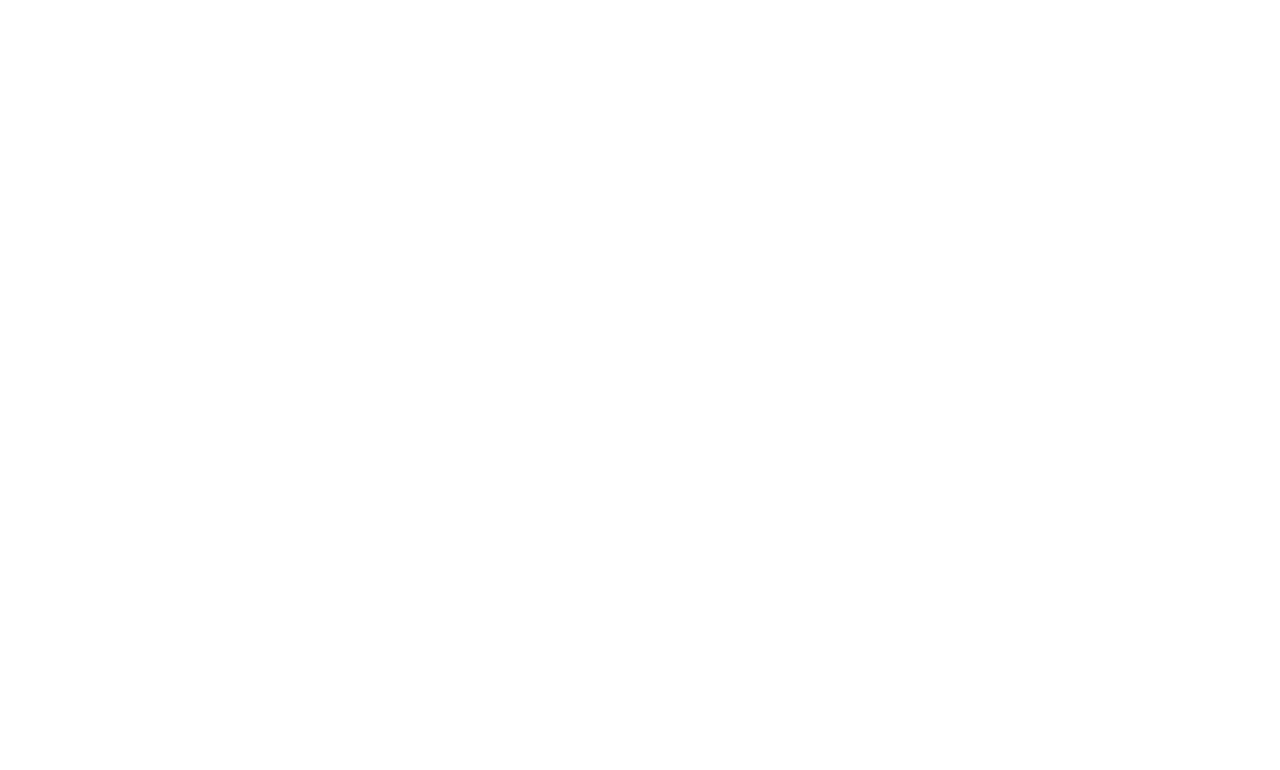
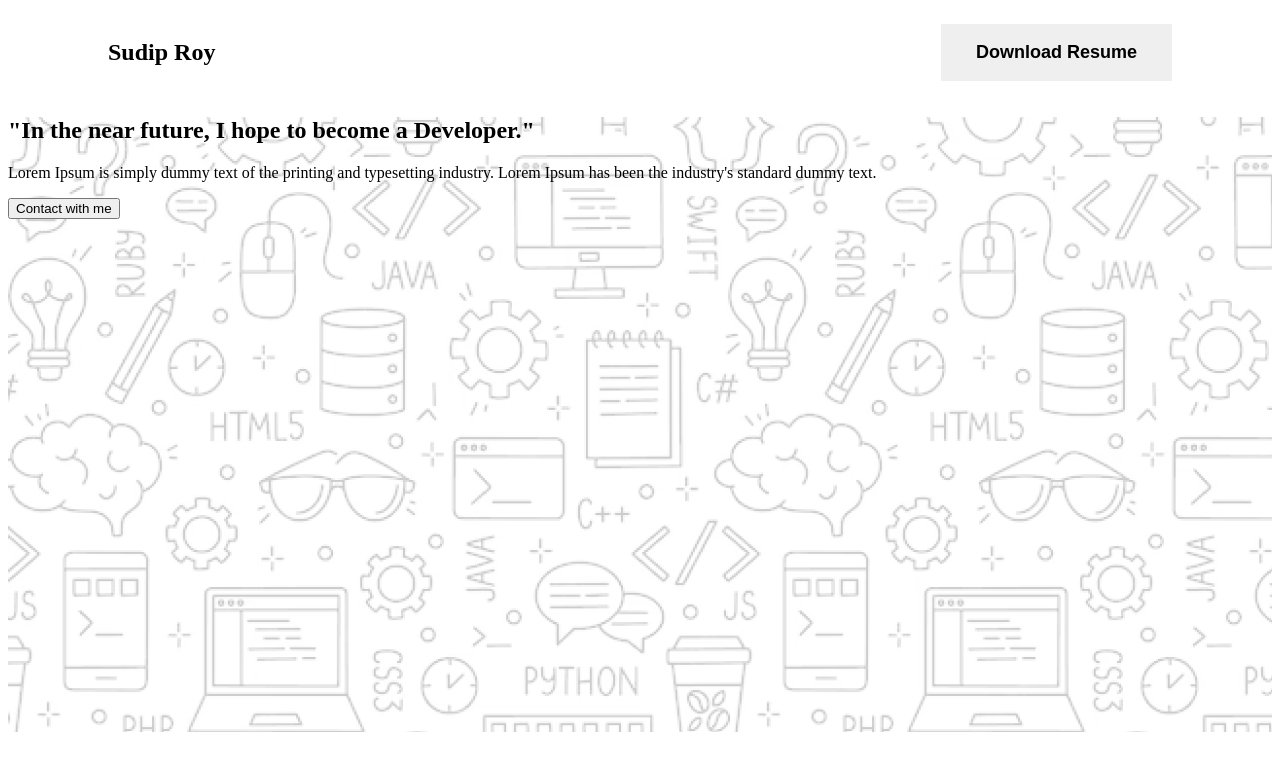
Before and after one commit to roysudip6959/B10A1-Challenge-Begins, a plain HTML site: page index.html in a window 1280 px wide. Drawn offline with Linux system fonts and the light colour scheme.

Commit message:
hosse na

```diff
--- a/blog.css
+++ b/blog.css
@@ -0,0 +1,32 @@
+
+
+.open-sans-normal{
+  font-family: "Open Sans", sans-serif;
+  font-optical-sizing: auto;
+
+  font-style: normal;
+  font-variation-settings:
+    "wdth" 100;
+}
+
+nav{
+    display: flex;
+    align-items: center;
+    justify-content: space-between;
+    margin: 0 100px;
+}
+.btn-1{
+  font-weight: bold;
+  color:black;
+  padding: 18px 35px;
+  border: none;
+  border-radius: 5;
+  font-size: large;
+}
+nav ul li{
+  list-style: none;
+}
+#hero{
+  height: 615px;
+  background-image: url(Hero-bg.png);
+}
--- a/index.html
+++ b/index.html
@@ -3,9 +3,34 @@
 <head>
     <meta charset="UTF-8">
     <meta name="viewport" content="width=device-width, initial-scale=1.0">
-    <title>Document</title>
+    <title>Assginment-1</title>
+    <link rel="preconnect" href="https://fonts.googleapis.com">
+<link rel="preconnect" href="https://fonts.gstatic.com" crossorigin>
+<link href="https://fonts.googleapis.com/css2?family=Open+Sans:ital,wght@0,300..800;1,300..800&display=swap" rel="stylesheet">
+    <link rel="stylesheet" href="blog.css">
 </head>
 <body>
+    <header class="img">
+        <nav>
+            <h2 class="nav-title">Sudip Roy</h2>
+            <ul>
+                <li><a href=""><button class="btn-1">Download Resume</button></a></li>
+            </ul>
+        </nav>
 
+    </header>
+    <section id="hero">
+        <div>
+            <h1>"In the near future, I hope to become a Developer."</h1>
+            <p>Lorem Ipsum is simply dummy text of the printing and typesetting industry. Lorem Ipsum has been the industry's standard dummy text.</p>
+            <button>Contact with me</button>
+        </div>
+    </section>
+    <main>
+
+    </main>
+    <footer>
+
+    </footer>
 </body>
 </html>
```
Also changed, not shown: Hero-bg.png (added), sudip/Group 3.png (renamed from assets/Group 3.png), sudip/Group 4.png (renamed from assets/Group 4.png), sudip/Group.png (renamed from assets/Group.png), sudip/Hero-bg.png (renamed from assets/Hero-bg.png), sudip/Layer_1.png (renamed from assets/Layer_1.png), sudip/css.png (renamed from assets/css.png), sudip/facebook.png (renamed from assets/facebook.png), sudip/github.png (renamed from assets/github.png), sudip/handshake.jpg (renamed from assets/handshake.jpg), sudip/html.png (renamed from assets/html.png), sudip/js.png (renamed from assets/js.png), sudip/linkedin-icon 1.png (renamed from assets/linkedin-icon 1.png), sudip/mongodb.png (renamed from assets/mongodb.png), 2 more files.
